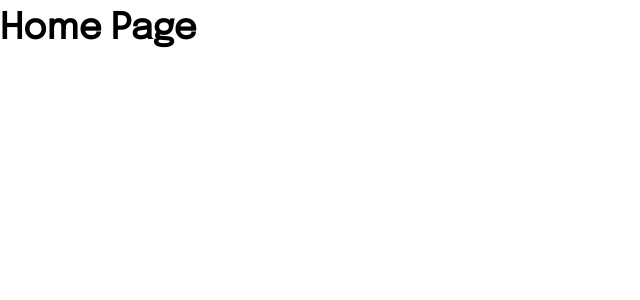
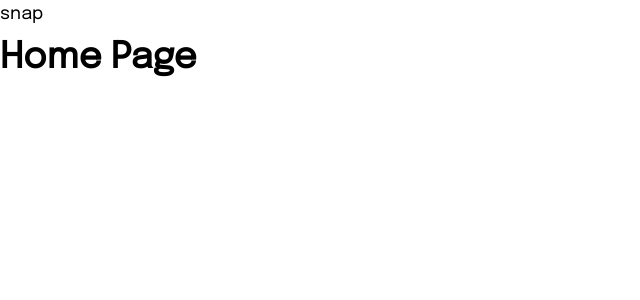
Before and after one commit to DSAghicha/snap__intro, a React (Create React App) app: page / in a window 1280 px wide. Shown: the top 300 px of the page, without its empty margins (0-640 px from the left). Built offline with nearby package versions, Linux system fonts and the light colour scheme.

Commit message:
Introduced Header

```diff
--- a/src/pages/home/Home.jsx
+++ b/src/pages/home/Home.jsx
@@ -1,8 +1,10 @@
+import { Header } from '../../components'
 import './Home.sass'
 
 export default function Home() {
     return(
         <>
+            <Header />
             <h1>Home Page</h1>
         </>
     )
```
